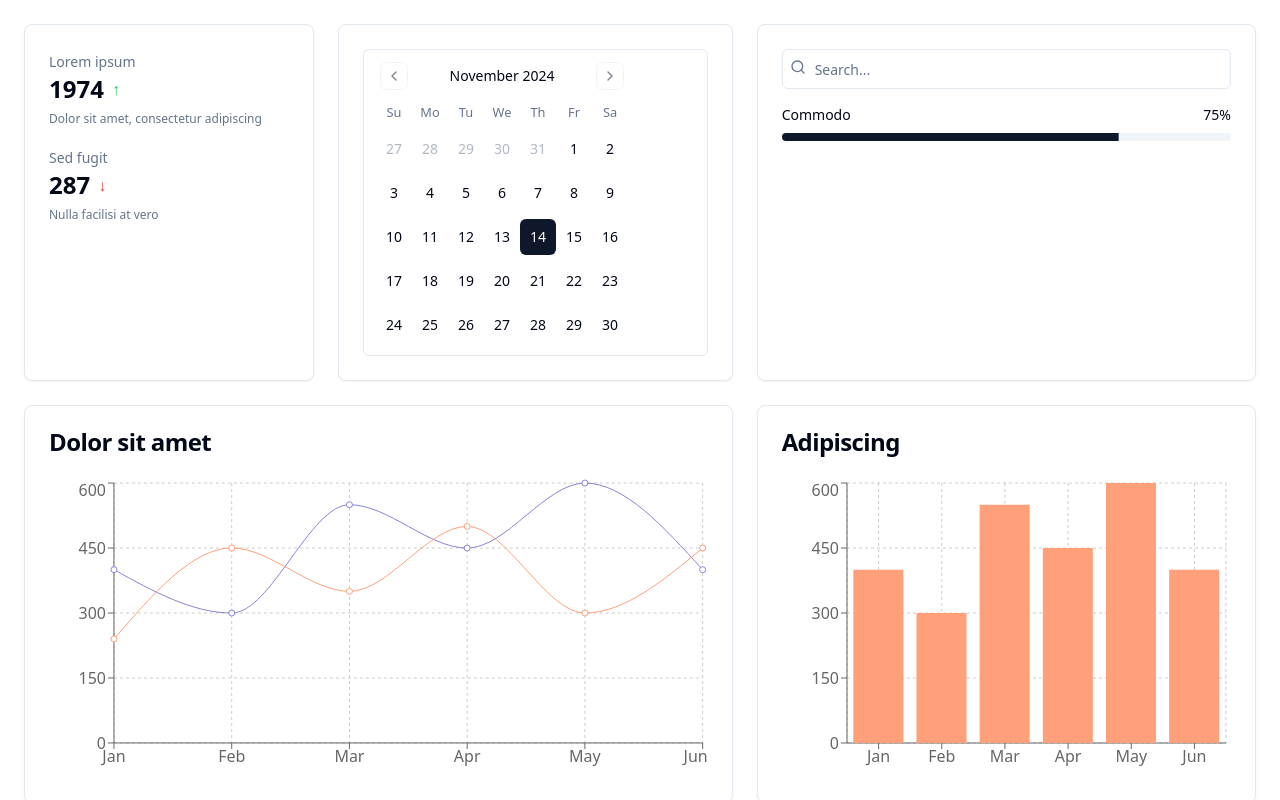
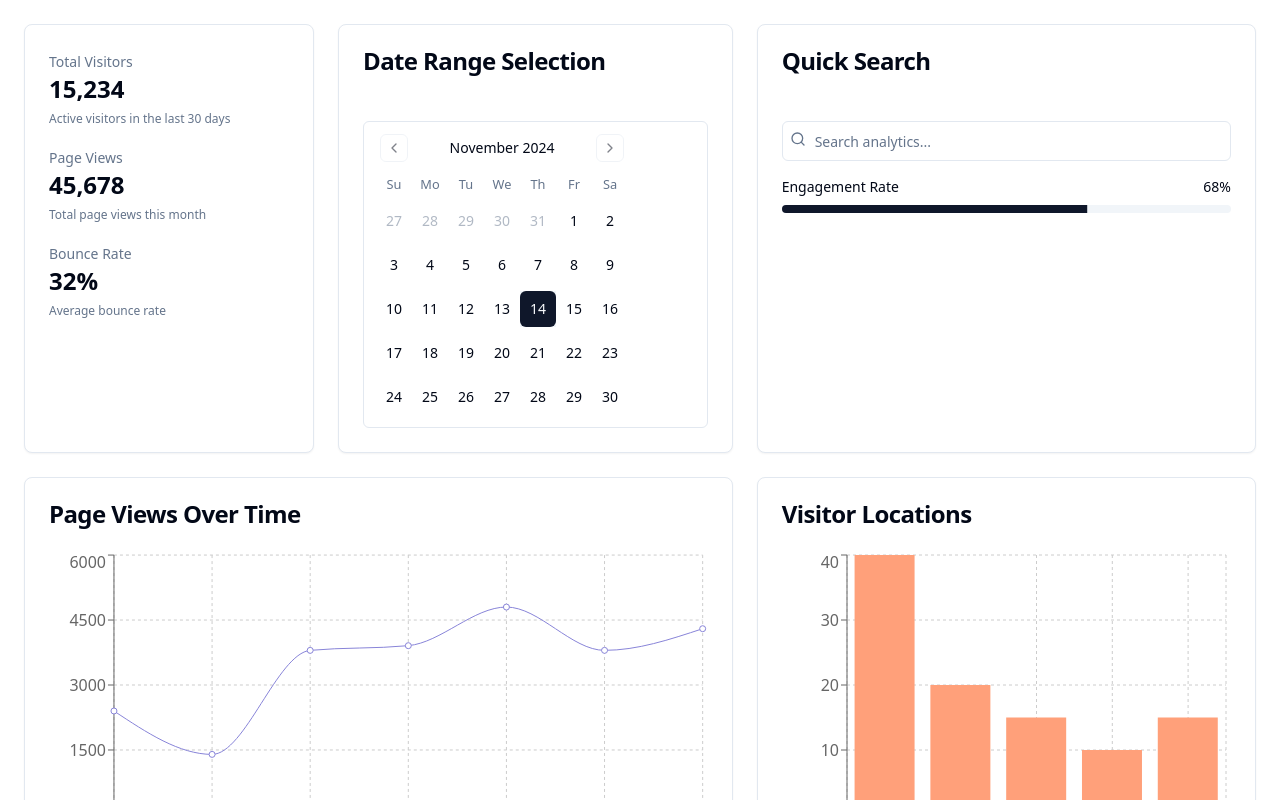
Before and after one commit to haskhrccna/admin-metrics-hub, a React (Vite) app: page / in a window 1280 px wide. Shown: the top 800 px of the page. Built offline with nearby package versions, Linux system fonts and the light colour scheme.

Commit message:
Change language to English and add visitor statistics
Updated the application to display visitor statistics, including details such as location. The language has been changed to English for better accessibility.
[skip gpt_engineer]

```diff
--- a/src/data/mockStats.ts
+++ b/src/data/mockStats.ts
@@ -3,20 +3,44 @@ import { Statistic } from "@/types/statistics";
 export const mockStats: Statistic[] = [
   {
     id: 1,
-    title: "Total Users",
-    value: "1,234",
-    description: "Active users in the last 30 days"
+    title: "Total Visitors",
+    value: "15,234",
+    description: "Active visitors in the last 30 days"
   },
   {
     id: 2,
-    title: "Revenue",
-    value: "$12,345",
-    description: "Total revenue this month"
+    title: "Page Views",
+    value: "45,678",
+    description: "Total page views this month"
   },
   {
     id: 3,
-    title: "Active Subscriptions",
-    value: "567",
-    description: "Current active subscriptions"
+    title: "Bounce Rate",
+    value: "32%",
+    description: "Average bounce rate"
   }
 ];
+
+export const visitorLocationData = [
+  { name: "United States", value: 40 },
+  { name: "United Kingdom", value: 20 },
+  { name: "Germany", value: 15 },
+  { name: "France", value: 10 },
+  { name: "Others", value: 15 }
+];
+
+export const pageViewsData = [
+  { name: "Mon", views: 2400 },
+  { name: "Tue", views: 1398 },
+  { name: "Wed", views: 3800 },
+  { name: "Thu", views: 3908 },
+  { name: "Fri", views: 4800 },
+  { name: "Sat", views: 3800 },
+  { name: "Sun", views: 4300 }
+];
+
+export const visitorDeviceData = [
+  { name: "Desktop", value: 60 },
+  { name: "Mobile", value: 30 },
+  { name: "Tablet", value: 10 }
+];
--- a/src/pages/AdminStats.tsx
+++ b/src/pages/AdminStats.tsx
@@ -20,29 +20,7 @@ import {
   XAxis,
   YAxis,
 } from "recharts";
-
-const lineChartData = [
-  { name: "Jan", ipsum: 400, dolor: 240 },
-  { name: "Feb", ipsum: 300, dolor: 450 },
-  { name: "Mar", ipsum: 550, dolor: 350 },
-  { name: "Apr", ipsum: 450, dolor: 500 },
-  { name: "May", ipsum: 600, dolor: 300 },
-  { name: "Jun", ipsum: 400, dolor: 450 },
-];
-
-const barChartData = [
-  { name: "Jan", value: 400 },
-  { name: "Feb", value: 300 },
-  { name: "Mar", value: 550 },
-  { name: "Apr", value: 450 },
-  { name: "May", value: 600 },
-  { name: "Jun", value: 400 },
-];
-
-const pieChartData = [
-  { name: "Lorem", value: 70 },
-  { name: "Ipsum", value: 30 },
-];
+import { mockStats, visitorLocationData, pageViewsData, visitorDeviceData } from "@/data/mockStats";
 
 const AdminStats = () => {
   const [date, setDate] = useState<Date | undefined>(new Date());
@@ -54,28 +32,24 @@ const AdminStats = () => {
         <Card className="md:col-span-3">
           <CardContent className="p-6">
             <div className="space-y-4">
-              <div>
-                <span className="text-sm text-muted-foreground">Lorem ipsum</span>
-                <div className="flex items-center">
-                  <span className="text-2xl font-bold">1974</span>
-                  <span className="ml-2 text-green-500">↑</span>
+              {mockStats.map((stat) => (
+                <div key={stat.id}>
+                  <span className="text-sm text-muted-foreground">{stat.title}</span>
+                  <div className="flex items-center">
+                    <span className="text-2xl font-bold">{stat.value}</span>
+                  </div>
+                  <span className="text-xs text-muted-foreground">{stat.description}</span>
                 </div>
-                <span className="text-xs text-muted-foreground">Dolor sit amet, consectetur adipiscing</span>
-              </div>
-              <div>
-                <span className="text-sm text-muted-foreground">Sed fugit</span>
-                <div className="flex items-center">
-                  <span className="text-2xl font-bold">287</span>
-                  <span className="ml-2 text-red-500">↓</span>
-                </div>
-                <span className="text-xs text-muted-foreground">Nulla facilisi at vero</span>
-              </div>
+              ))}
             </div>
           </CardContent>
         </Card>
 
         {/* Calendar */}
         <Card className="md:col-span-4">
+          <CardHeader>
+            <CardTitle>Date Range Selection</CardTitle>
+          </CardHeader>
           <CardContent className="p-6">
             <Calendar
               mode="single"
@@ -86,52 +60,54 @@ const AdminStats = () => {
           </CardContent>
         </Card>
 
-        {/* Progress and Search */}
+        {/* Search and Progress */}
         <Card className="md:col-span-5">
+          <CardHeader>
+            <CardTitle>Quick Search</CardTitle>
+          </CardHeader>
           <CardContent className="p-6">
             <div className="space-y-4">
               <div className="relative">
                 <Search className="absolute left-2 top-2.5 h-4 w-4 text-muted-foreground" />
-                <Input placeholder="Search..." className="pl-8" />
+                <Input placeholder="Search analytics..." className="pl-8" />
               </div>
               <div className="space-y-2">
                 <div className="flex justify-between text-sm">
-                  <span>Commodo</span>
-                  <span>75%</span>
+                  <span>Engagement Rate</span>
+                  <span>68%</span>
                 </div>
-                <Progress value={75} className="h-2" />
+                <Progress value={68} className="h-2" />
               </div>
             </div>
           </CardContent>
         </Card>
 
-        {/* Line Chart */}
+        {/* Page Views Chart */}
         <Card className="md:col-span-7">
           <CardHeader>
-            <CardTitle>Dolor sit amet</CardTitle>
+            <CardTitle>Page Views Over Time</CardTitle>
           </CardHeader>
           <CardContent>
             <ResponsiveContainer width="100%" height={300}>
-              <LineChart data={lineChartData}>
+              <LineChart data={pageViewsData}>
                 <CartesianGrid strokeDasharray="3 3" />
                 <XAxis dataKey="name" />
                 <YAxis />
                 <Tooltip />
-                <Line type="monotone" dataKey="ipsum" stroke="#8884d8" />
-                <Line type="monotone" dataKey="dolor" stroke="#ffa07a" />
+                <Line type="monotone" dataKey="views" stroke="#8884d8" />
               </LineChart>
             </ResponsiveContainer>
           </CardContent>
         </Card>
 
-        {/* Bar Chart */}
+        {/* Visitor Locations */}
         <Card className="md:col-span-5">
           <CardHeader>
-            <CardTitle>Adipiscing</CardTitle>
+            <CardTitle>Visitor Locations</CardTitle>
           </CardHeader>
           <CardContent>
             <ResponsiveContainer width="100%" height={300}>
-              <BarChart data={barChartData}>
+              <BarChart data={visitorLocationData}>
                 <CartesianGrid strokeDasharray="3 3" />
                 <XAxis dataKey="name" />
                 <YAxis />
@@ -142,34 +118,34 @@ const AdminStats = () => {
           </CardContent>
         </Card>
 
-        {/* Area Charts */}
+        {/* Traffic Trends */}
         <Card className="md:col-span-7">
           <CardHeader>
-            <CardTitle>Consectetur</CardTitle>
+            <CardTitle>Traffic Trends</CardTitle>
           </CardHeader>
           <CardContent>
             <ResponsiveContainer width="100%" height={200}>
-              <AreaChart data={lineChartData}>
+              <AreaChart data={pageViewsData}>
                 <CartesianGrid strokeDasharray="3 3" />
                 <XAxis dataKey="name" />
                 <YAxis />
                 <Tooltip />
-                <Area type="monotone" dataKey="ipsum" stroke="#8884d8" fill="#8884d8" />
+                <Area type="monotone" dataKey="views" stroke="#8884d8" fill="#8884d8" />
               </AreaChart>
             </ResponsiveContainer>
           </CardContent>
         </Card>
 
-        {/* Pie Chart */}
+        {/* Device Distribution */}
         <Card className="md:col-span-5">
           <CardHeader>
-            <CardTitle>Distribution</CardTitle>
+            <CardTitle>Device Distribution</CardTitle>
           </CardHeader>
           <CardContent>
             <ResponsiveContainer width="100%" height={200}>
               <PieChart>
                 <Pie
-                  data={pieChartData}
+                  data={visitorDeviceData}
                   cx="50%"
                   cy="50%"
                   innerRadius={60}
```
